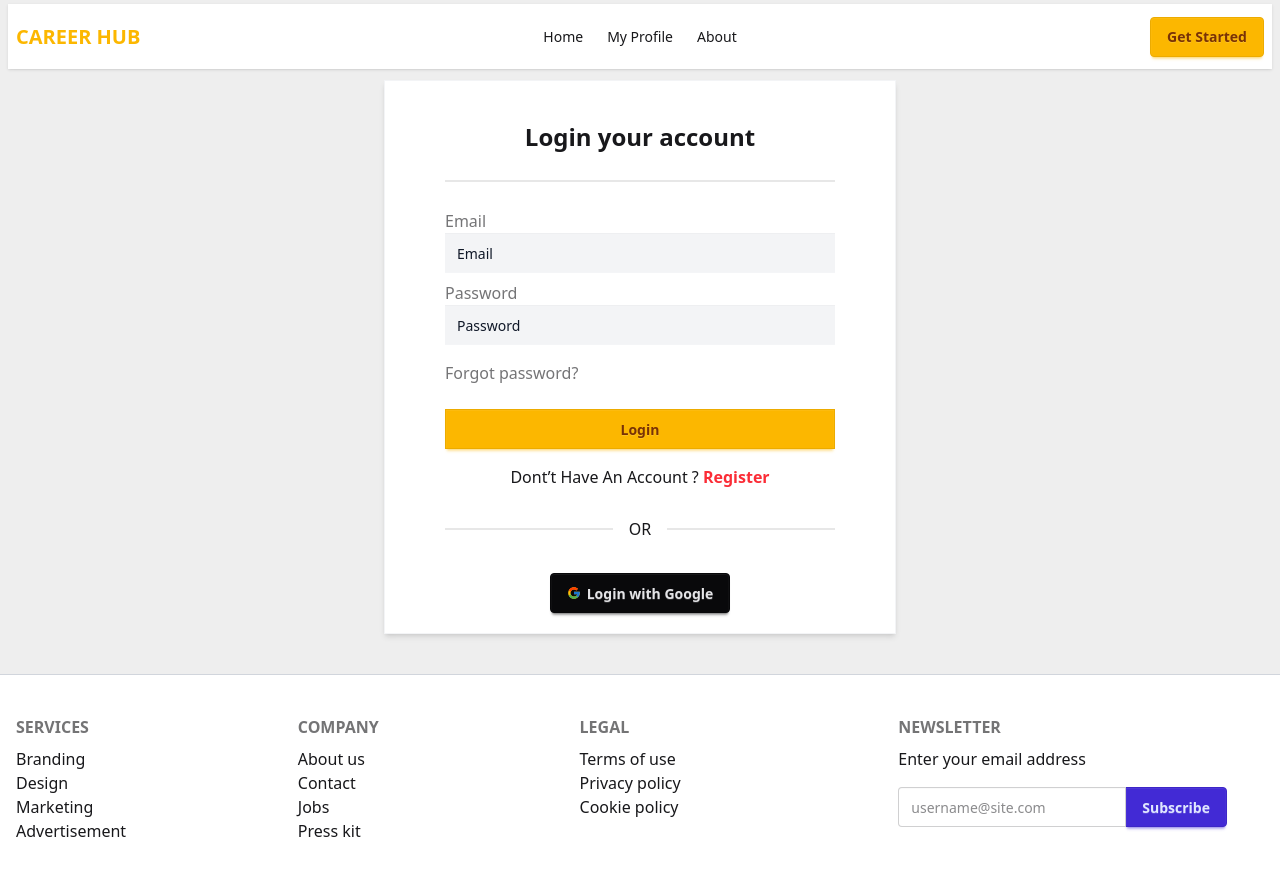
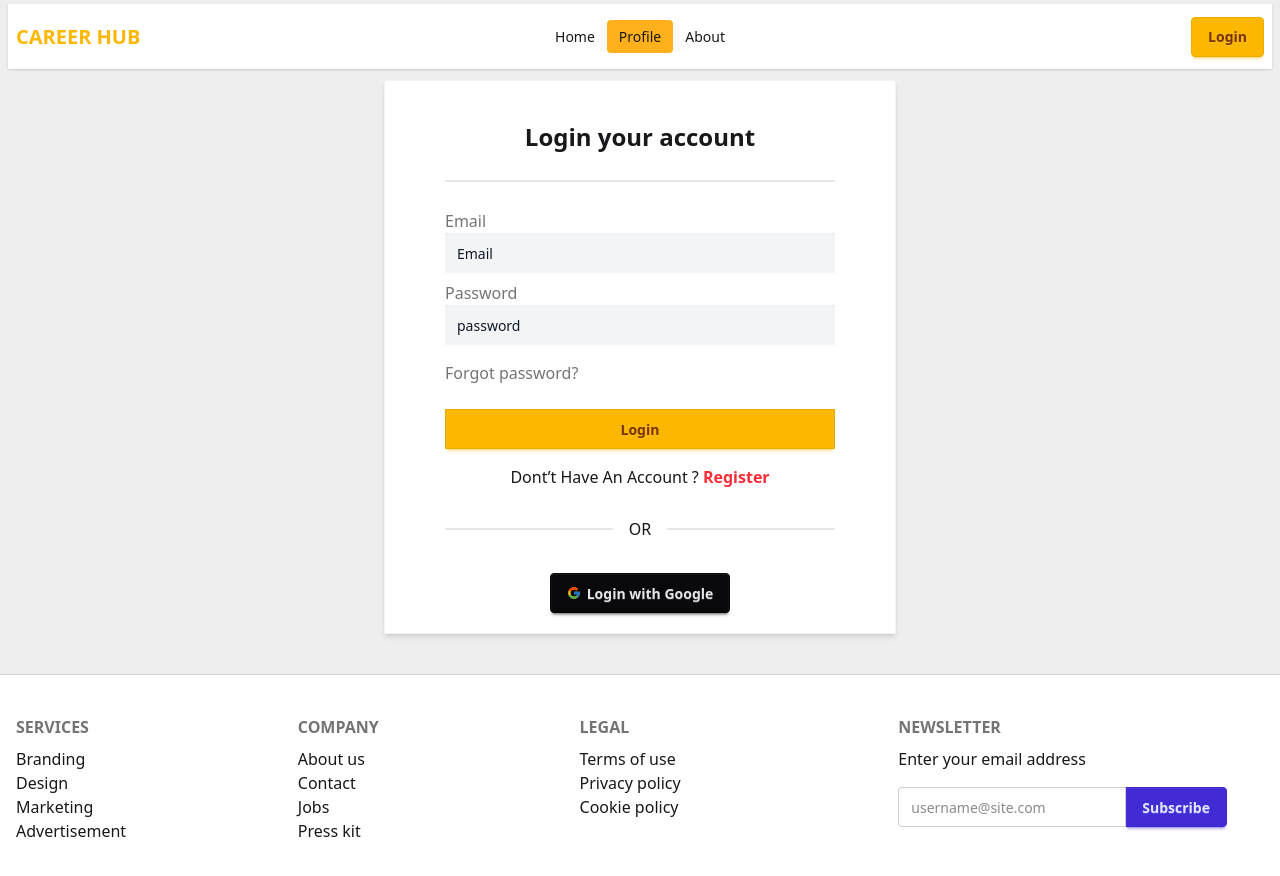
Before and after one commit to HiYasin/career-hub, a React (Vite) app: page /login in a window 1280 px wide. Shown: the top 876 px of the page. Built offline with nearby package versions, Linux system fonts and the light colour scheme; no server answers.

Commit message:
Login functionality implemented

```diff
--- a/package.json
+++ b/package.json
@@ -22,6 +22,7 @@
     "react-icons": "^5.4.0",
     "react-rating": "^2.0.5",
     "react-router-dom": "^7.1.3",
+    "react-tooltip": "^5.28.0",
     "sort-by": "^1.2.0",
     "sweetalert2": "^11.15.10",
     "swiper": "^11.2.1",
--- /dev/null
+++ b/src/components/shared/Navbar.css
@@ -0,0 +1,4 @@
+.menu li > *:not(ul, .menu-title, details, .btn):active,
+.menu li > *:not(ul, .menu-title, details, .btn).active {
+  background-color: rgb(255, 176, 29);
+}
--- a/src/components/shared/Navbar.jsx
+++ b/src/components/shared/Navbar.jsx
@@ -1,15 +1,16 @@
 import { Menu } from 'lucide-react';
 import React from 'react';
-import { Link } from 'react-router-dom';
+import { NavLink, Link } from 'react-router-dom';
 import ThemeController from './ThemeController';
 import useAuth from '../../customHooks/useAuth';
-
+import './Navbar.css';
 const Navbar = () => {
     const { user, signOutUser } = useAuth();
     const navItems = <>
-        <li><a>Home</a></li>
-        <li><a>My Profile</a></li>
+        <li><NavLink to={'/'}>Home</NavLink></li>
+        <li><NavLink to={'/login'}>Profile</NavLink></li>
         <li><a>About</a></li>
+
     </>
     return (
         <div className="navbar bg-base-100 shadow-sm">
@@ -36,14 +37,15 @@ const Navbar = () => {
                     user ?
                         <div className='flex gap-2'>
                             <button className='btn btn-warning' onClick={signOutUser}>Logout</button>
-                            <div className="avatar">
+
+                            <div className="avatar cursor-pointer" title={user.displayName}>
                                 <div className="ring-primary ring-offset-base-100 w-10 rounded-full ring ring-offset-2">
-                                    <img src={user.photoURL} alt='user.displayName'/>
+                                    <img src={user.photoURL} alt={user.displayName}/>
                                 </div>
                             </div>
                         </div>
                         :
-                        <Link to={'/login'} className="btn btn-warning">Get Started</Link>
+                        <Link to={'/login'} className="btn btn-warning">Login</Link>
                 }
             </div>
         </div>
--- /dev/null
+++ b/src/pages/Error.jsx
@@ -0,0 +1,15 @@
+import React from 'react';
+import SectionTitle from '../components/shared/SectionTitle';
+
+const Error = () => {
+    return (
+        <div className='flex justify-center'>
+            <div>
+                <SectionTitle>404 Erorr</SectionTitle>
+                <p className='text-center'>The page you're looking for doesn't exist.</p>
+            </div>
+        </div>
+    );
+};
+
+export default Error;
--- a/src/pages/Login.jsx
+++ b/src/pages/Login.jsx
@@ -1,25 +1,62 @@
-import { Link } from "react-router-dom";
+import { Link, useNavigate } from "react-router-dom";
 import SocialLogin from "../components/shared/SocialLogin";
+import { useForm } from "react-hook-form";
+import useAuth from "../customHooks/useAuth";
+import Swal from "sweetalert2";
 
 const Login = () => {
+    const { signInUser } = useAuth();
+    const { register, formState: { errors }, handleSubmit } = useForm();
+    const navigate = useNavigate();
+    const onSubmit = data => {
+        signInUser(data.email, data.password)
+            .then(res => {
+                console.error(res);
+                Swal.fire({
+                    icon: "success",
+                    title: "Success",
+                    text: "Login success.",
+                });
+                navigate("/");
+            })
+            .catch(errors => {
+                console.error(errors);
+                Swal.fire({
+                    icon: "error",
+                    title: "Error",
+                    text: "Login failed. Please try again.",
+                });
+            });
+    };
     return (
         <div className="w-full h-full flex justify-center items-center">
             <div className="card bg-base-100 w-full max-w-lg rounded-none shrink-0 shadow-md border border-gray-100 p-5">
                 <h2 className="text-center text-2xl font-semibold py-5">Login your account</h2>
 
                 <div className="divider py-0 m-0 px-10"></div>
-                <form className="px-10 py-5 grid gap-2">
+                <form className="px-10 py-5 grid gap-2" onSubmit={handleSubmit(onSubmit)}>
                     <div className="form-control">
                         <label className="label block">
                             <span className="label-text">Email</span>
                         </label>
-                        <input name="email" type="email" placeholder="Email" className="placeholder:text-gray-900 input w-full rounded-none outline-none border-none bg-gray-100" required />
+                        <input type="email" placeholder="Email" {...register("email", { required: "Email is required" })}
+                            className="placeholder:text-gray-900 input w-full rounded-none outline-none border-none bg-gray-100" />
+                        <p className="text-red-500">{errors.email?.message}</p>
                     </div>
                     <div className="form-control">
                         <label className="label block">
                             <span className="label-text">Password</span>
                         </label>
-                        <input name="password" type="password" placeholder="Password" className="placeholder:text-gray-900 input w-full rounded-none outline-none border-none bg-gray-100" required />
+                        <input
+                            {...register("password", {
+                                required: "Password is required",
+                                pattern: {
+                                    value: /^(?=.*[A-Z])(?=.{6,})/,
+                                    message: "Password must be at least 6 digits long, contain a capital letter and a special character"
+                                }
+                            })}
+                            type="password" placeholder="password" className="placeholder:text-gray-900 input w-full rounded-none outline-none border-none bg-gray-100" />
+                        <p className="text-red-500">{errors.password?.message}</p>
                         <label className="label mt-4">
                             <a href="#" className="label-text-alt link link-hover">Forgot password?</a>
                         </label>
--- a/src/pages/Register.jsx
+++ b/src/pages/Register.jsx
@@ -1,5 +1,5 @@
 
-import { Link } from "react-router";
+import { Link, useNavigate } from "react-router";
 import SocialLogin from "../components/shared/SocialLogin";
 import { useForm } from "react-hook-form";
 import useAuth from "../customHooks/useAuth";
@@ -7,10 +7,11 @@ import Swal from "sweetalert2";
 const Register = () => {
     const { createUser, updateInfo } = useAuth();
     const { register, formState: { errors }, handleSubmit } = useForm();
+    const navigate = useNavigate();
     const onSubmit = data => {
         createUser(data.email, data.password)
         .then(res => {
-            console.log(res);
+            //console.log(res);
             updateInfo(data.name, data.photoURL)
             .then(res => {
                 Swal.fire({
@@ -18,9 +19,10 @@ const Register = () => {
                     title: "Success",
                     text: "Register & Login Success!",
                 });
+                navigate("/");
             })
             .catch(errors => {
-                console.error(errors);
+                //console.error(errors);
                 Swal.fire({
                     icon: "warning",
                     title: "Warning",
@@ -29,7 +31,7 @@ const Register = () => {
             })
         })
         .catch(errors => {
-            console.error(errors);
+            //console.error(errors);
             Swal.fire({
                 icon: "error",
                 title: "Error",
```
Also changed, not shown: 1 other file (tests, documents, lock files or other folders).
